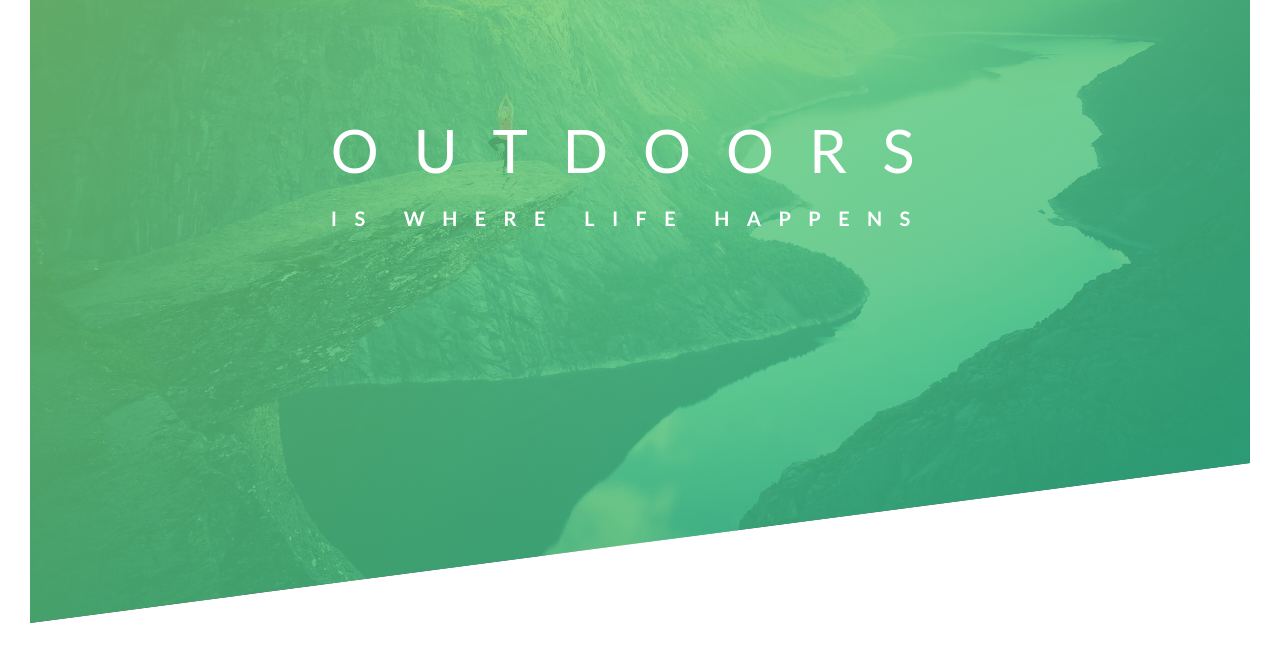
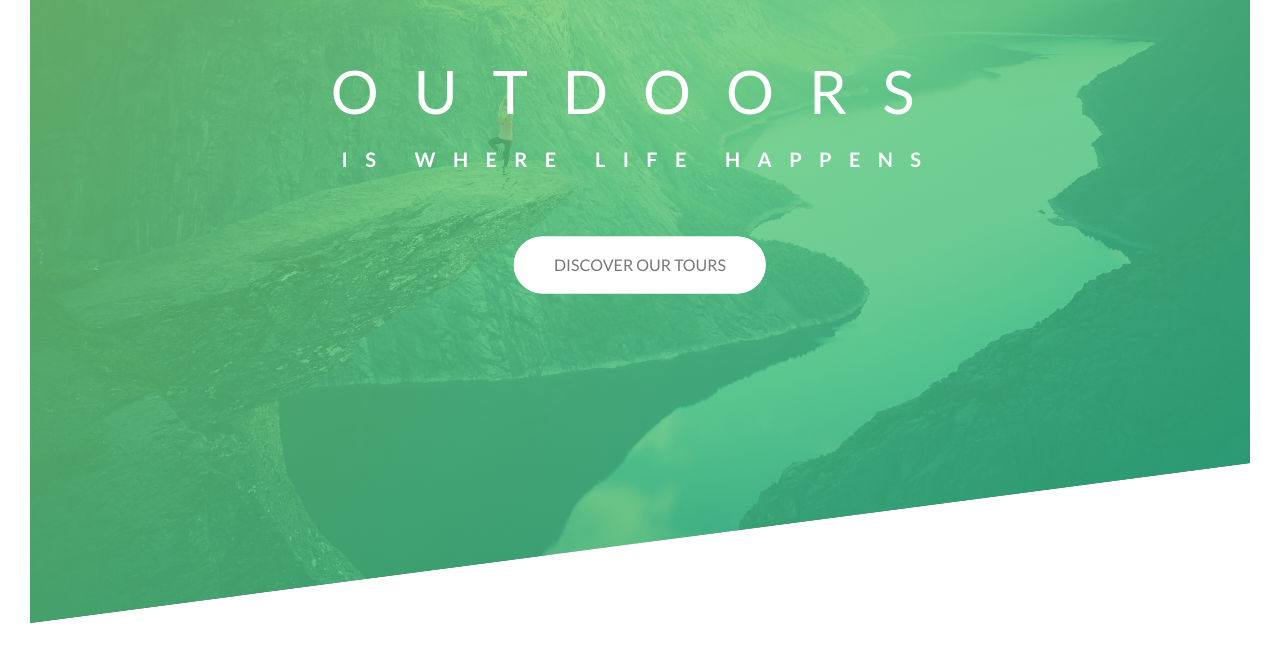
Before and after one commit to Carlock1609/Advanced_CSS_SASS, a plain HTML site: page Section_2-Natours_Project/index.html in a window 1280 px wide. Shown: the part 167-820 px from the top of the page. Drawn offline with Linux system fonts and the light colour scheme.

Commit message:
finished Natours proj part1. ANIMATIONS

```diff
--- a/Section_2-Natours_Project/css/style.css
+++ b/Section_2-Natours_Project/css/style.css
@@ -56,21 +56,131 @@ body {
     /* THIS IS HOW TO MAKEE IT RESPONSIVE */
     /* in relation to element itself  */
     transform: translate(-50%, -50%);
+    /* This fixes the anchor tag because its text */
+    text-align: center;
 }
 .heading-primary {
     color: #fff;
     text-transform: uppercase;
+
+    backface-visibility: hidden;
+    margin-bottom: 60px;
 }
 .heading-primary-main {
     display: block;
     font-size: 60px;
     font-weight: 400;
     letter-spacing: 35px;
+    animation-name: moveInLeft;
+    animation-duration: 1s;
+    animation-timing-function: ease-out;
 }
-
 .heading-primary-sub {
     display: block;
     font-size: 20px;
     font-weight: 700;
     letter-spacing: 17.4px;
+    animation-name: moveInRight;
+    animation-duration: 1s;
+    animation-timing-function: ease-out;
 }
+
+@keyframes moveInLeft {
+    0% {
+        opacity: 0;
+        transform: translateX(-100px);
+    }
+    80% {
+        transform: translateX(10px);
+    }
+    100% {
+        opacity: 1;
+        transform: translateX(0);
+    }
+}
+@keyframes moveInRight {
+    0% {
+        opacity: 0;
+        transform: translateX(100px);
+    }
+    80% {
+        transform: translateX(-10px);
+    }
+    100% {
+        opacity: 1;
+        transform: translateX(0);
+    }
+}
+@keyframes moveInBottom {
+    0% {
+        opacity: 0;
+        transform: translateY(30px);
+    }
+    100% {
+        opacity: 1;
+        transform: translateY(0);
+    }
+}
+
+/* link: anchor tag itself, visited: when link is clicked. These shoud always be together */
+.btn:link,
+.btn:visited {
+    /* This fixes inline elements that have padding height etc,. */
+    display: inline-block;
+    text-transform: uppercase;
+    text-decoration: none;
+    padding: 15px 40px;
+    border-radius: 100px;
+    /* This gives all transistions on btn .2s duration */
+    transition: all .2s;
+    /* NEED THIS to make the psuedo elements positioning to work */
+    position: relative;
+}
+/* when link hovered */
+/* The box shadow makes the button seem like its popping off page, when clicked, goes back down */
+.btn:hover {
+    transform: translateY(-3px);
+    /* X Y BLUR COLOR */
+    box-shadow: 0 10px 20px rgba(0,0,0,.2);
+}
+/* When link clicked */
+.btn:active {
+    transform: translateY(-1px);
+    box-shadow: 0 5px 10px rgba(0,0,0,.2);
+}
+.btn-white {
+    background-color: #fff;
+    color: #777;
+}
+
+/* Psuedo Element */
+/* This is kind of like another layer of the same button */
+/* treated like a child of the element thats why we set height and width */
+.btn::after {
+    /* nessacary to specifiy content or it wont work */
+    content: "";
+    display: inline-block;
+    height: 100%;
+    width: 100%;
+    border-radius: 100px;
+    position: absolute;
+    top: 0;
+    left: 0;
+    z-index: -1;
+    transition: all .4s;
+}
+.btn-white::after {
+    background-color: #fff;
+}
+.btn:hover::after {
+    /* scale increases element */
+    transform: scaleX(1.4) scaleY(1.6);
+    /* transiion from opacity fades in and out because of transition .4 */
+    opacity: 0;
+}
+
+.btn-animated {
+    animation: moveInBottom .5s ease-out .75s;
+    /* automatically apply styles 0% before animation starts */
+    animation-fill-mode: backwards;
+}
--- a/Section_2-Natours_Project/index.html
+++ b/Section_2-Natours_Project/index.html
@@ -22,6 +22,8 @@
                     <span class="heading-primary-main">Outdoors</span>
                     <span class="heading-primary-sub">is where life happens</span>
                 </h1>
+
+                <a href="#!" class="btn btn-white btn-animated">Discover our tours</a>
             </div>
 
         </header>
```
